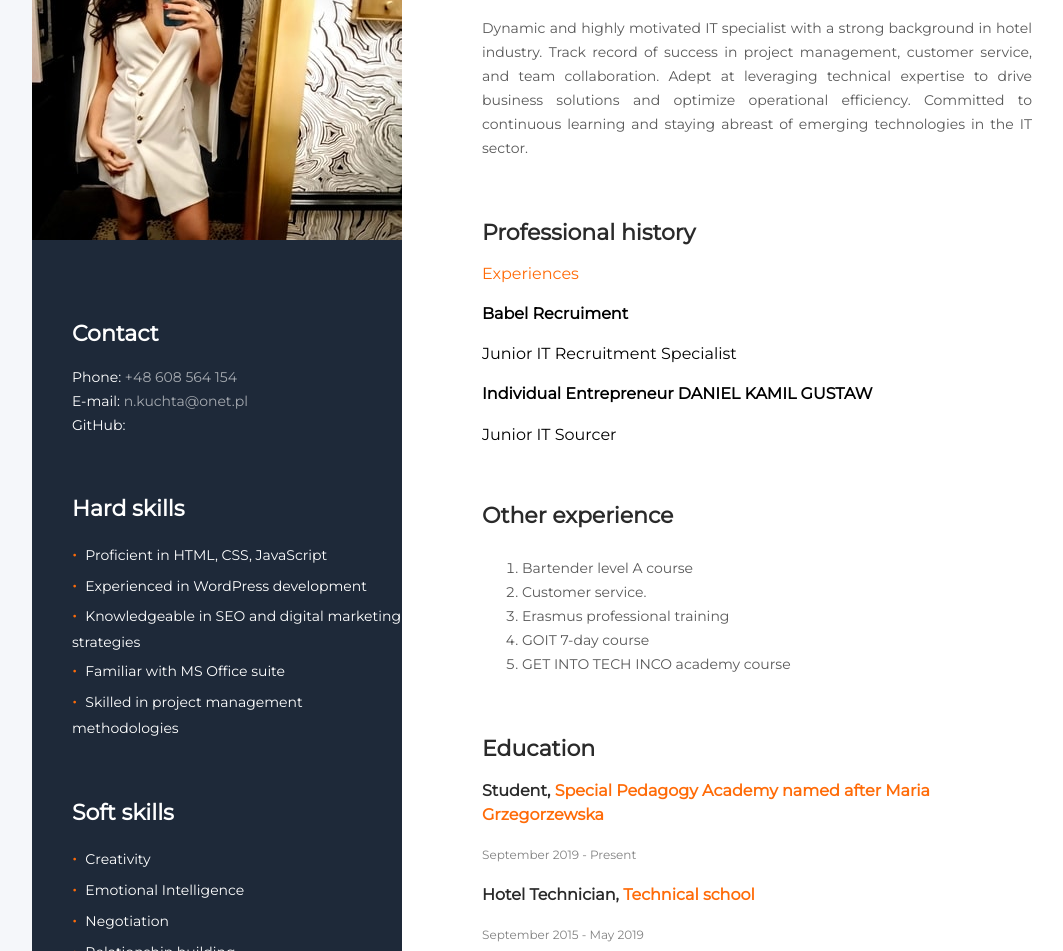
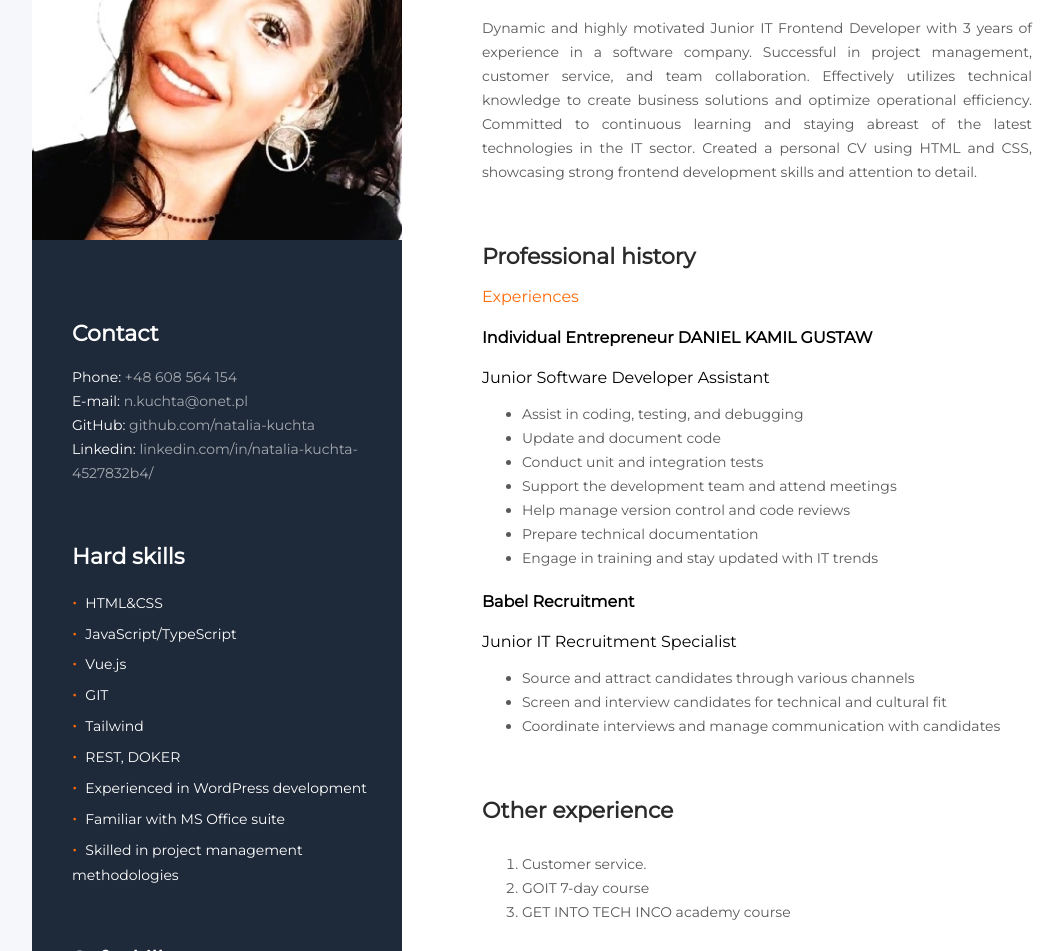
Before and after one commit to natalia-kuchta/natalia-kuchta.github.io, a plain HTML site: page index.html in a window 1280 px wide. Shown: the part 178-1129 px from the top of the page, without its empty margins (16-1079 px from the left). Drawn offline with nearby package versions, Linux system fonts and the light colour scheme.

Commit message:
changes on CV

```diff
--- a/index.html
+++ b/index.html
@@ -19,7 +19,7 @@
 <div class="container">
     <aside class="left-side">
         <img
-                src="./images/natalia-compressed.jpg"
+                src="./images/foto-CV-me.jpg"
                 alt="photo Natalia Kuchta"
                 width="370"
                 class="photo"
@@ -42,9 +42,13 @@
                 </li>
                 <li class="contacts-item">
                     GitHub:
-                    <a href="https://github.com/natalia-kuchta" class="contacts-link"></a>
-
-
+                    <a href="https://github.com/natalia-kuchta" class="contacts-link"
+                    >github.com/natalia-kuchta</a>
+                </li>
+                <li class="contacts-item">
+                    Linkedin:
+                    <a href="https://www.linkedin.com/in/natalia-kuchta-4527832b4/" class="contacts-link"
+                    >linkedin.com/in/natalia-kuchta-4527832b4/</a>
                 </li>
             </ul>
         </section>
@@ -52,9 +56,13 @@
         <section class="skills">
             <h2 class="skills-title">Hard skills</h2>
             <ul class="skills-list">
-                <li class="skills-item">Proficient in HTML, CSS, JavaScript</li>
+                <li class="skills-item">HTML&CSS</li>
+                <li class="skills-item">JavaScript/TypeScript</li>
+                <li class="skills-item">Vue.js</li>
+                <li class="skills-item">GIT</li>
+                <li class="skills-item">Tailwind</li>
+                <li class="skills-item">REST, DOKER</li>
                 <li class="skills-item">Experienced in WordPress development</li>
-                <li class="skills-item">Knowledgeable in SEO and digital marketing strategies</li>
                 <li class="skills-item">Familiar with MS Office suite</li>
                 <li class="skills-item">Skilled in project management methodologies</li>
             </ul>
@@ -82,11 +90,12 @@
 
             <p class="bio-about text-justify">
 
-                Dynamic and highly motivated IT specialist with a strong background in hotel industry. Track record of
-                success in project management, customer service,
-                and team collaboration. Adept at leveraging technical expertise to drive business solutions and optimize
-                operational efficiency. Committed to continuous learning and staying abreast of emerging technologies in
-                the IT sector.
+                Dynamic and highly motivated Junior IT Frontend Developer with 3 years of experience in a software company. Successful in project management, customer service, and team collaboration.
+                Effectively utilizes technical knowledge to create business solutions and optimize operational efficiency.
+                Committed to continuous learning and staying abreast of the latest technologies in the IT sector.
+                Created a personal CV using HTML and CSS, showcasing strong frontend development skills and attention to detail.
+
+
 
             </p>
         </section>
@@ -96,12 +105,25 @@
 
 
             <span class="accent">Experiences</span>
-            <h4>Babel Recruiment</h4>
-            <p>Junior IT Recruitment Specialist</p>
 
             <h4>Individual Entrepreneur DANIEL KAMIL GUSTAW</h4>
-            <p>Junior IT Sourcer</p>
-
+            <p>Junior Software Developer Assistant</p>
+            <ul class="experience-list">
+            <li class="experience-item">Assist in coding, testing, and debugging</li>
+            <li class="experience-item">Update and document code</li>
+            <li class="experience-item">Conduct unit and integration tests</li>
+            <li class="experience-item">Support the development team and attend meetings</li>
+            <li class="experience-item">Help manage version control and code reviews</li>
+            <li class="experience-item">Prepare technical documentation</li>
+            <li class="experience-item">Engage in training and stay updated with IT trends</li>
+            </ul>
+            <h4>Babel Recruitment</h4>
+            <p>Junior IT Recruitment Specialist</p>
+            <ul class="experience-list">
+            <li class="experience-item">Source and attract candidates through various channels</li>
+            <li class="experience-item">Screen and interview candidates for technical and cultural fit</li>
+            <li class="experience-item">Coordinate interviews and manage communication with candidates</li>
+            </ul>
 
             <p class="jobs-time"></p>
 
@@ -109,9 +131,7 @@
         </section><section class="jobs">
         <h4 class="jobs-title">Other experience</h4>
         <ol class="experience">
-            <li class="experience-item">Bartender level A course</li>
             <li class="experience-item">Customer service.</li>
-            <li class="experience-item">Erasmus professional training</li>
             <li class="experience-item">GOIT 7-day course</li>
             <li class="experience-item">GET INTO TECH INCO academy course</li>
 
@@ -123,16 +143,14 @@
             <h2 class="education-title">Education</h2>
 
             <h3 class="education-degree">
-                Student,
-                <span class="accent">Special Pedagogy Academy named after Maria Grzegorzewska</span>
+                Master,
+                <span class="accent">Special Pedagogy</span>
             </h3>
-            <p class="education-time">September 2019 - Present</p>
 
-            <h3 class="education-degree">
-                Hotel Technician, <span class="accent">Technical school</span>
-            </h3>
-            <p class="education-time">September 2015 - May 2019</p>
         </section>
+
+
+
         <section>
             <h2 class="education-title">Hobby</h2>
 
```
